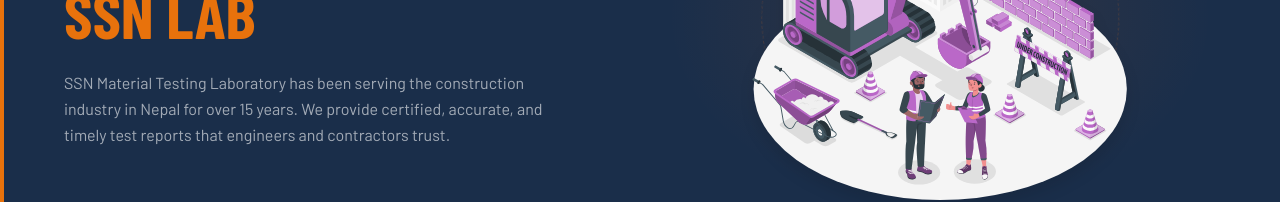
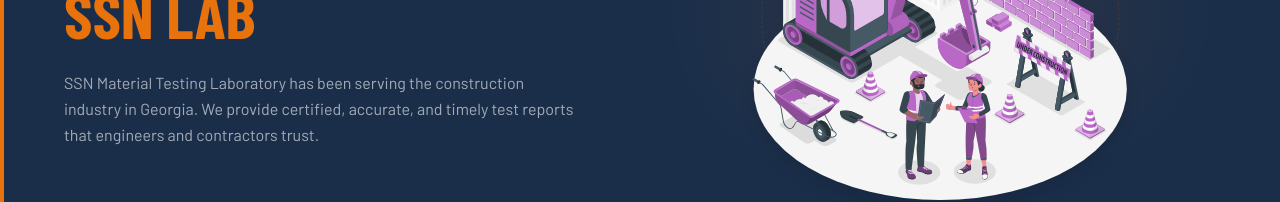
Before and after one commit to Aabhash25/material_testing_frontend, a React (Vite) app in the folder material_testing_frontend/: page /about in a window 1280 px wide. Shown: the part 351-553 px from the top of the page. Built offline with nearby package versions, Linux system fonts and the light colour scheme; a web font is replaced by a local one.

Commit message:
removed nepal from abut us page

```diff
--- a/material_testing_frontend/src/pages/About.jsx
+++ b/material_testing_frontend/src/pages/About.jsx
@@ -80,9 +80,8 @@
             </h1>
             <p className="font-body text-white/60 text-base leading-relaxed max-w-lg">
               SSN Material Testing Laboratory has been serving the construction
-              industry in Nepal for over 15 years. We provide certified,
-              accurate, and timely test reports that engineers and contractors
-              trust.
+              industry in Georgia. We provide certified, accurate, and timely
+              test reports that engineers and contractors trust.
             </p>
           </div>
 
```
